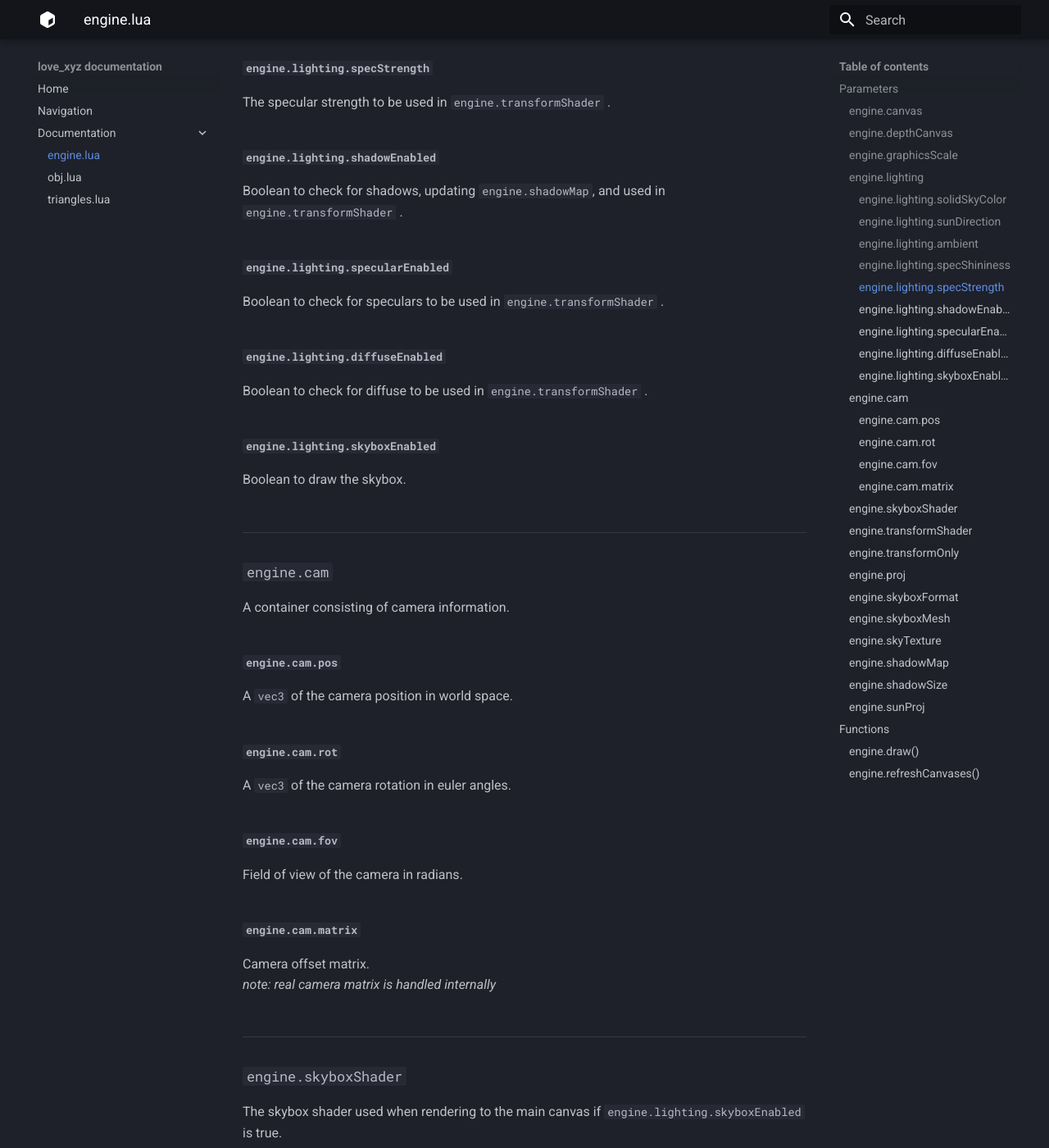
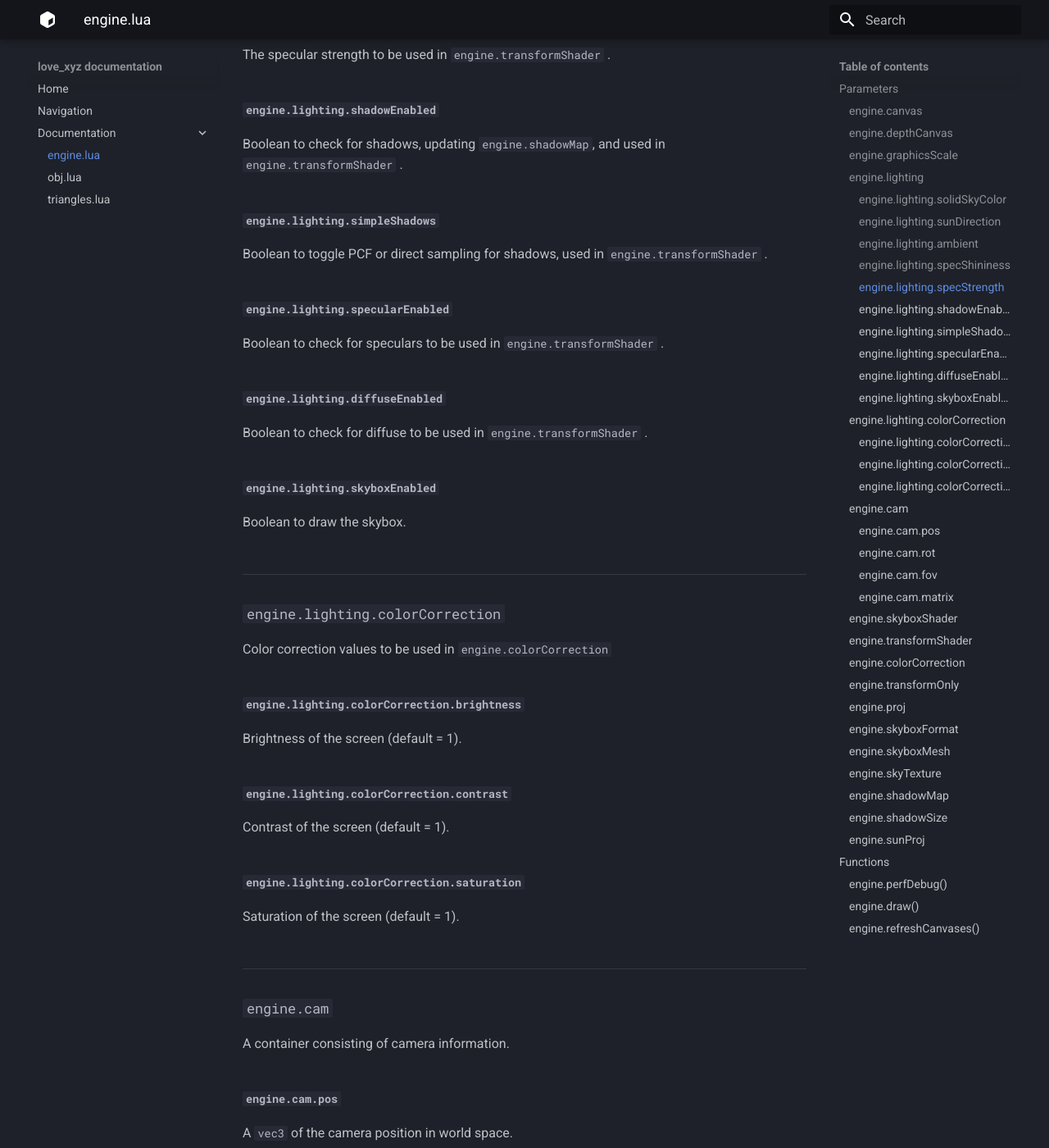
Before and after one commit to Zellicious/lovexyz-docs, an MkDocs documentation site: the page built from docs/scripts/engine.md, in a window 1280 px wide and 1400 px high, scrolled down 1364 px. Shown: the whole window at 82% size. Built offline with MkDocs 1.6.1 and Material for MkDocs 9.7.7, drawn with Linux system fonts in a browser that asks for light colours; some of the changed text lies outside the part shown.

Commit message:
doc 0.3.2-alpha

````diff
--- a/docs/scripts/engine.md
+++ b/docs/scripts/engine.md
@@ -78,6 +77,12 @@
 <br>
 <br>
 
+#### ```engine.lighting.simpleShadows```
+
+Boolean to toggle PCF or direct sampling for shadows, used in ```engine.transformShader``` .
+<br>
+<br>
+
 #### ```engine.lighting.specularEnabled```
 
 Boolean to check for speculars to be used in ```engine.transformShader``` .
@@ -95,6 +100,33 @@
 Boolean to draw the skybox.
 <br>
 <br>
+
+----
+
+### ```engine.lighting.colorCorrection```
+
+Color correction values to be used in ```engine.colorCorrection```
+<br>
+<br>
+
+#### ```engine.lighting.colorCorrection.brightness```
+
+Brightness of the screen (default = 1).
+<br>
+<br>
+
+#### ```engine.lighting.colorCorrection.contrast```
+
+Contrast of the screen (default = 1).
+<br>
+<br>
+
+#### ```engine.lighting.colorCorrection.saturation```
+
+Saturation of the screen (default = 1).
+<br>
+<br>
+
 
 ----
 
@@ -142,6 +174,12 @@
 ### ```engine.transformShader```
 
 The main shader used when rendering to the main canvas, handles projection and lighting based on ```engine.lighting``` params.
+<br>
+<br>
+
+### ```engine.colorCorrection```
+
+The color correction shader.
 <br>
 <br>
 
@@ -195,7 +233,14 @@ Orthographic projection matrix of the sun.
 <br>
 <br>
 
-## Functions
+## **Functions**
+
+
+### ```engine.perfDebug()```
+
+Debug panel showing average fps and live fps.
+<br>
+<br>
 
 ### ```engine.draw()```
 
````
Also changed, not shown: other parts of docs/scripts/engine.md (+1 -2 lines), docs/scripts/triangles.md (+8 -2 lines), site/scripts/triangles/index.html, site/search/search_index.json.
